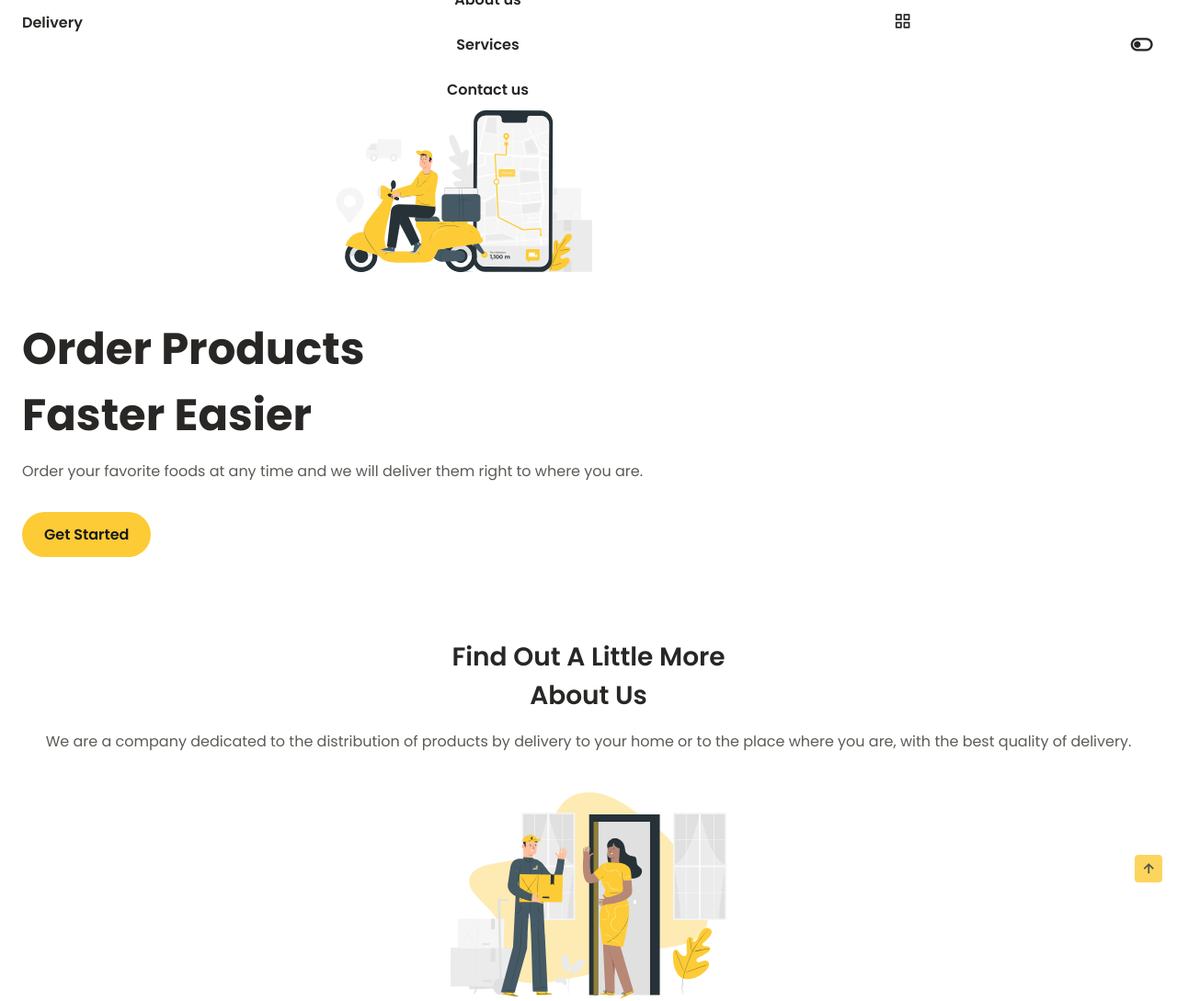
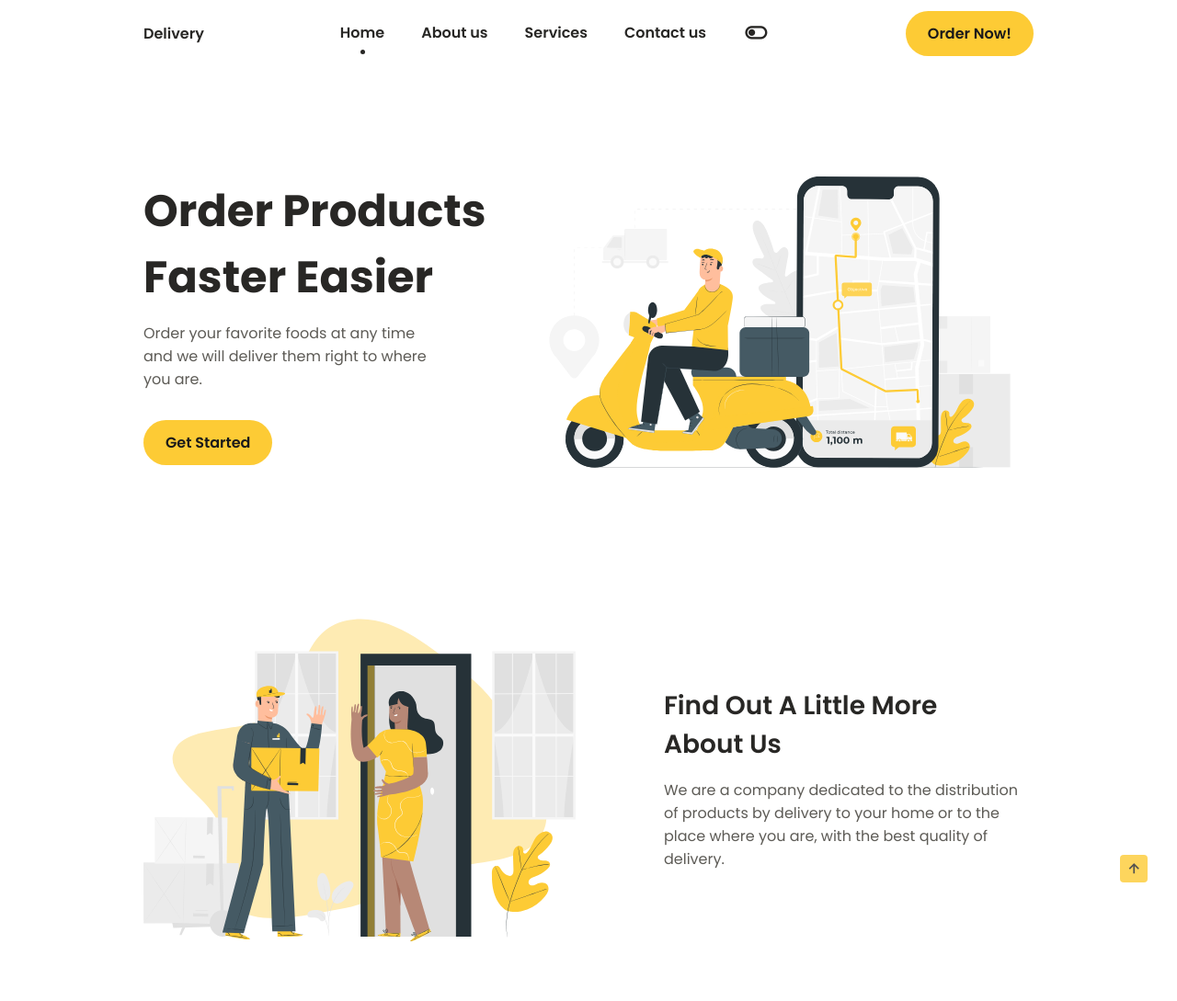
Before and after one commit to z3sb/delivery, a plain HTML site: page index.html in a window 1280 px wide. Shown: the top 1089 px of the page at 92% size. Drawn offline with nearby package versions, Linux system fonts and the light colour scheme.

Commit message:
Add Media Queries

```diff
--- a/assets/js/main.js
+++ b/assets/js/main.js
@@ -47,11 +47,12 @@ function scrollHeader() {
 }
 window.addEventListener('scroll', scrollHeader)
 /* ================== Show Scroll up ================== */
+const scrollUpButton = document.getElementById('scroll-up');
 function scrollUp() {
-  const scrollUp = document.getElementById('scroll-up');
-  if (this.scrollY >= 560) scrollUp.classList.add('show-scroll'); else scrollUp.classList.remove('show-scroll')
+  if (this.scrollY >= 560) scrollUpButton.classList.add('show-scroll'); else scrollUpButton.classList.remove('show-scroll')
 }
-window.addEventListener('scroll', scrollUp)
+window.addEventListener('scroll', scrollUp);
+scrollUpButton.addEventListener('click', () => window.scrollTo(0, 0))
 /* ================== Dark Light Theme ================== */
 const themeButton = document.getElementById('theme-button')
 const darkTheme = 'dark-theme'
--- a/assets/scss/components/_app.scss
+++ b/assets/scss/components/_app.scss
@@ -13,6 +13,6 @@
     display: grid;
     grid-template-columns: repeat(2, max-content);
     justify-content: center;
-    gap: 0.5rem;
+    gap: .5rem;
   }
 }
--- a/assets/scss/components/_mediaqueries.scss
+++ b/assets/scss/components/_mediaqueries.scss
@@ -0,0 +1,141 @@
+/* =============== Media Queries =============== */
+/* For Small Devices */
+@media screen and (max-width: 360px){
+  .svg__img{
+    width: 100%;
+  }
+  .section{
+    padding: 3.5rem 0 1rem;
+  }
+  .services__img{
+    width: 100%;
+  }
+  .app__buttons{
+    grid-template-columns: max-content;
+  }
+}
+/* For medium Devices */
+@media screen and (min-width: 576px) {
+  .svg__img{
+    width: 100%;
+  }
+
+  .section__title-center{
+    text-align: initial;
+  }
+
+  .home__container,
+  .about__container,
+  .security__container,
+  .services__container,
+  .app__container,
+  .contact__container,
+  .footer__container{
+    grid-template-columns: repeat(2, 1fr);
+  }
+
+  .home__img{
+    order: 1;
+  }
+
+  .home__container,
+  .about__container,
+  .security__container,
+  .app__container,
+  .contact__container{
+    align-items: center;
+  }
+
+  .about__data,
+  .security__data,
+  .app__data,
+  .contact__description{
+    text-align: initial;
+  }
+
+  .about__img,
+  .app__img{
+    order: -1;
+  }
+}
+@media screen and (min-width: 767px) {
+  body{
+    margin: 0;
+  }
+  .section{
+    padding: 6rem 0 2rem;
+  }
+  .nav{
+    height: calc(var(--header-height) + 1.5rem);
+    &__list{
+      flex-direction: row;
+      column-gap: 2.5rem;
+    }
+    &__toggle{
+      display: none;
+    }
+  }
+  .change-theme{
+    position: initial;
+  }
+  .home__container{
+    padding: 6rem 0 2rem;
+  }
+  .app__buttons{
+    justify-content: initial;
+  }
+}
+
+/* For large Devices */
+@media screen and (min-width: 968px){
+  .button__header{
+    display: block;
+  }
+  .svg__img{
+    width: 470px;
+  }
+  .about__container,
+  .security__container,
+  .app__container,
+  .contact__container{
+    column-gap: 6rem;
+  }
+  .services__container{
+    grid-template-columns: 3fr 1.5fr 1.25fr;
+  }
+  .footer{
+    &__cointainer{
+      grid-template-columns: repeat(5, 1fr);
+    }
+    &__social{
+      align-items: flex-start;
+      &-link{
+        font-size: 1.45rem;
+      }
+    }
+  }
+}
+
+@media screen and (min-width: 1024px){
+  .container{
+    margin-left: auto;
+    margin-right: auto;
+  }
+
+  .home{
+    &__img{
+      width: 540px;
+    }
+    &__description{
+      padding-right: 5rem;
+    }
+  }
+
+  .footer__container{
+    column-gap: 3rem;
+  }
+
+  .scrollup{
+    right: 2rem;
+  }
+}
--- a/assets/scss/components/_security.scss
+++ b/assets/scss/components/_security.scss
@@ -3,7 +3,7 @@
   &__container{
     gap: 2.5rem;
   }
-  &__description{
+  &__data{
     text-align: center;
   }
 }
--- a/index.html
+++ b/index.html
@@ -539,7 +539,7 @@
     </section>
     <!-- End Home -->
     <!-- Start About -->
-    <section class="about section" id="about">
+    <section class="about section container" id="about">
       <div class="about__container grid">
         <div class="about__data">
           <h2 class="section__title-center">Find Out A Little More <br> About Us</h2>
@@ -716,13 +716,13 @@
     </section>
     <!-- End About -->
     <!-- Start Security -->
-    <section class="security section" id="security">
+    <section class="security section container" id="security">
       <div class="security__container grid">
         <div class="security__data">
           <h2 class="section__title-center">Your Safety Is <br> Important</h2>
           <p class="security__description">When your order reaches you, we have the health safety protocols, so that you are protected from any disease. Watch the video of how the delivery is made. </p>
         </div>
-        <svg class="svg__img svg__color about__img" viewBox="0 0 312 221" xmlns="http://www.w3.org/2000/svg">
+        <svg class="svg__img svg__color security__img" viewBox="0 0 312 221" xmlns="http://www.w3.org/2000/svg">
           <path class="svg__blob"  fill-rule="evenodd" clip-rule="evenodd" d="M146.137 4.22643C177.748 -2.97581 206.274 23.1576 229.992 40.5258C251.017 55.9222 262.978 75.8309 272.499 96.7598C282.192 118.066 300.281 142.538 285.25 161.993C269.962 181.783 230.296 177.103 202.881 186.874C182.644 194.086 167.895 207.639 146.137 211.573C119.351 216.416 86.2133 225.465 65.5354 211.707C44.5361 197.736 61.8497 170.746 54.1954 150.402C47.0089 131.301 13.4763 116.078 22.5437 97.4402C31.6999 78.6197 73.623 86.0355 92.3992 71.8745C117.647 52.8331 111.996 12.005 146.137 4.22643Z"/>
           <path d="M265.796 16.6642H203.683V128.316H265.796V16.6642Z" fill="#EBEBEB"/>
           <path d="M262.671 19.9052H206.165V124.99H262.671V19.9052Z" fill="#FAFAFA"/>
```
Also changed, not shown: assets/scss/styles.css, 1 other file.
